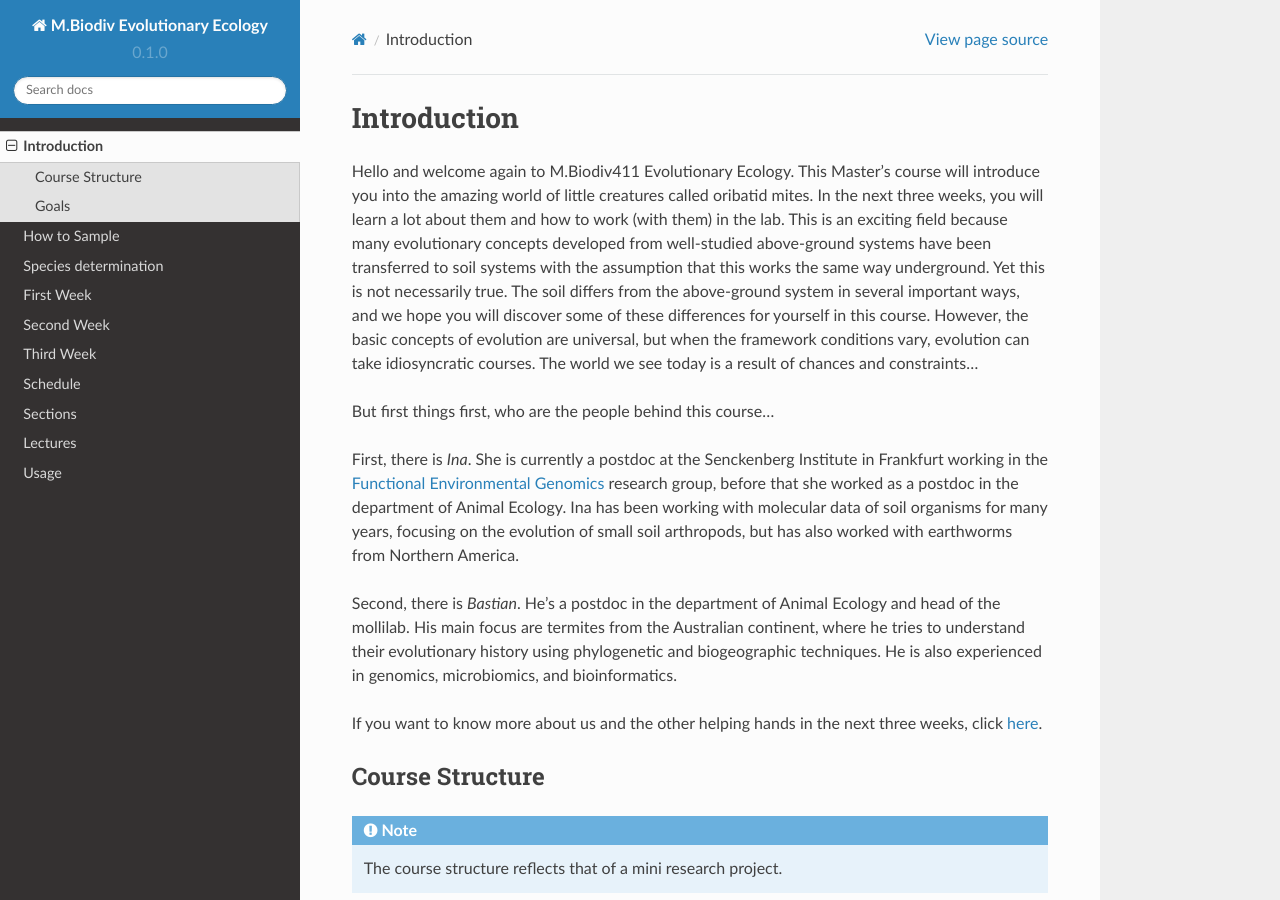
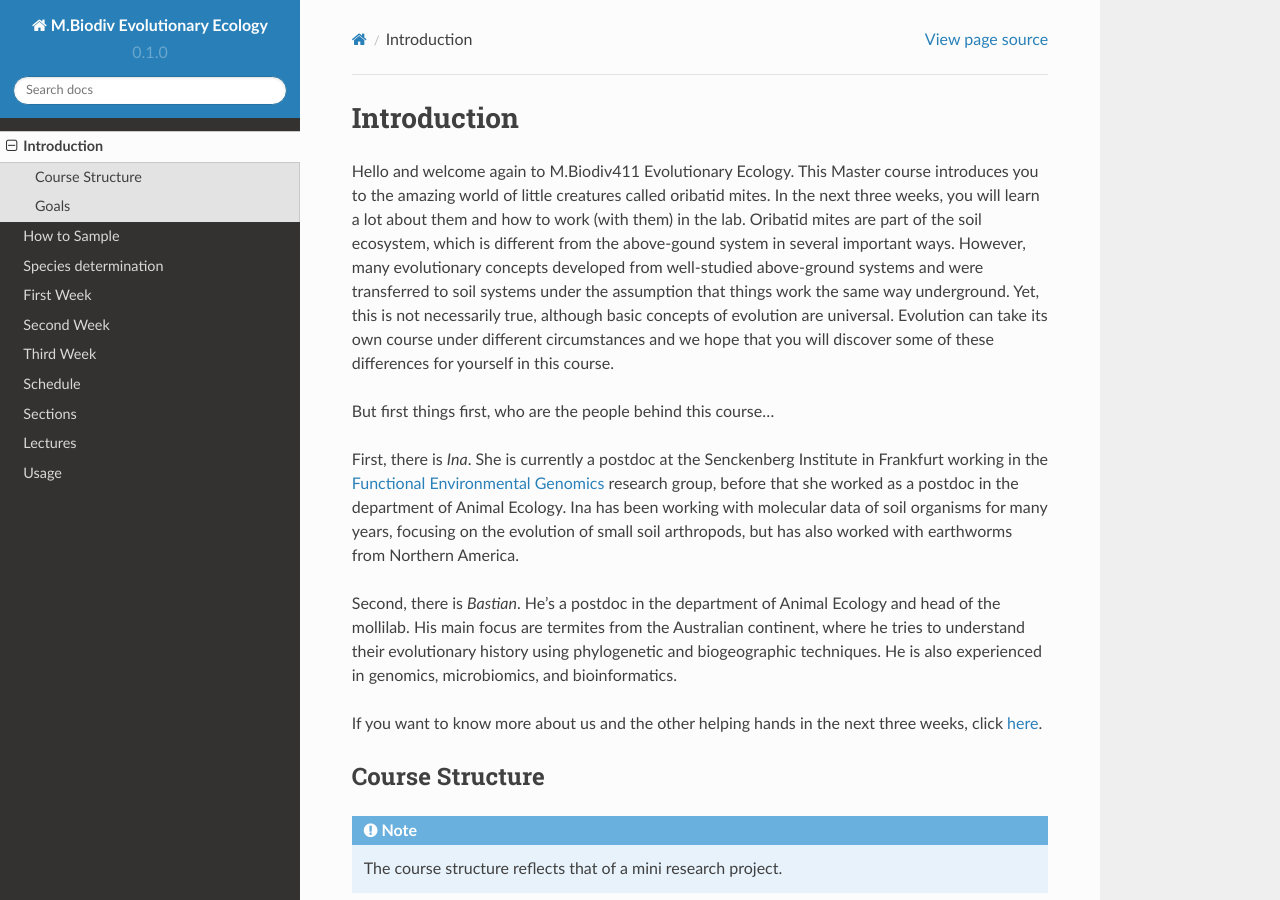
Before and after one commit to bheimbu/evolutionary_ecology, a Sphinx documentation site: the page built from docs/source/introduction.rst, in a window 1280 px wide and 900 px high. Built offline with Sphinx 7.4.7 and the Read the Docs theme 2.0.0, drawn with Linux system fonts in a browser that asks for light colours.

Commit message:
Update introduction.rst

```diff
--- a/docs/source/introduction.rst
+++ b/docs/source/introduction.rst
@@ -1,8 +1,7 @@
 Introduction
 ============
 
-Hello and welcome again to M.Biodiv411 Evolutionary Ecology. This Master's course will introduce you into the amazing world of little creatures called oribatid mites. In the next three weeks, you will learn a lot about them and how to work (with them) in the lab.
-This is an exciting field because many evolutionary concepts developed from well-studied above-ground systems have been transferred to soil systems with the assumption that this works the same way underground. Yet this is not necessarily true. The soil differs from the above-ground system in several important ways, and we hope you will discover some of these differences for yourself in this course. However, the basic concepts of evolution are universal, but when the framework conditions vary, evolution can take idiosyncratic courses. The world we see today is a result of chances and constraints...
+Hello and welcome again to M.Biodiv411 Evolutionary Ecology. This Master course introduces you to the amazing world of little creatures called oribatid mites. In the next three weeks, you will learn a lot about them and how to work (with them) in the lab. Oribatid mites are part of the soil ecosystem, which is different from the above-gound system in several important ways. However, many evolutionary concepts developed from well-studied above-ground systems and were transferred to soil systems under the assumption that things work the same way underground. Yet, this is not necessarily true, although basic concepts of evolution are universal. Evolution can take its own course under different circumstances and we hope that you will discover some of these differences for yourself in this course.
 
 But first things first, who are the people behind this course...
 
```
